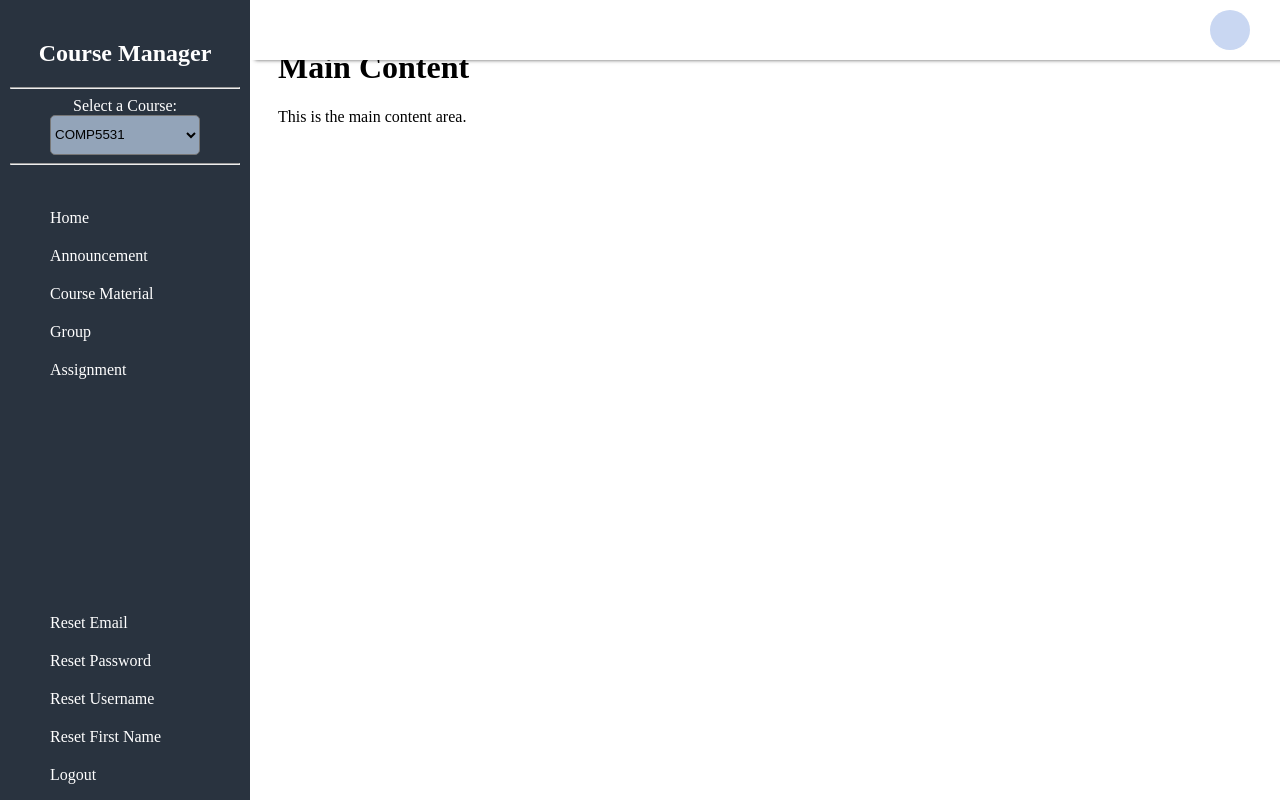
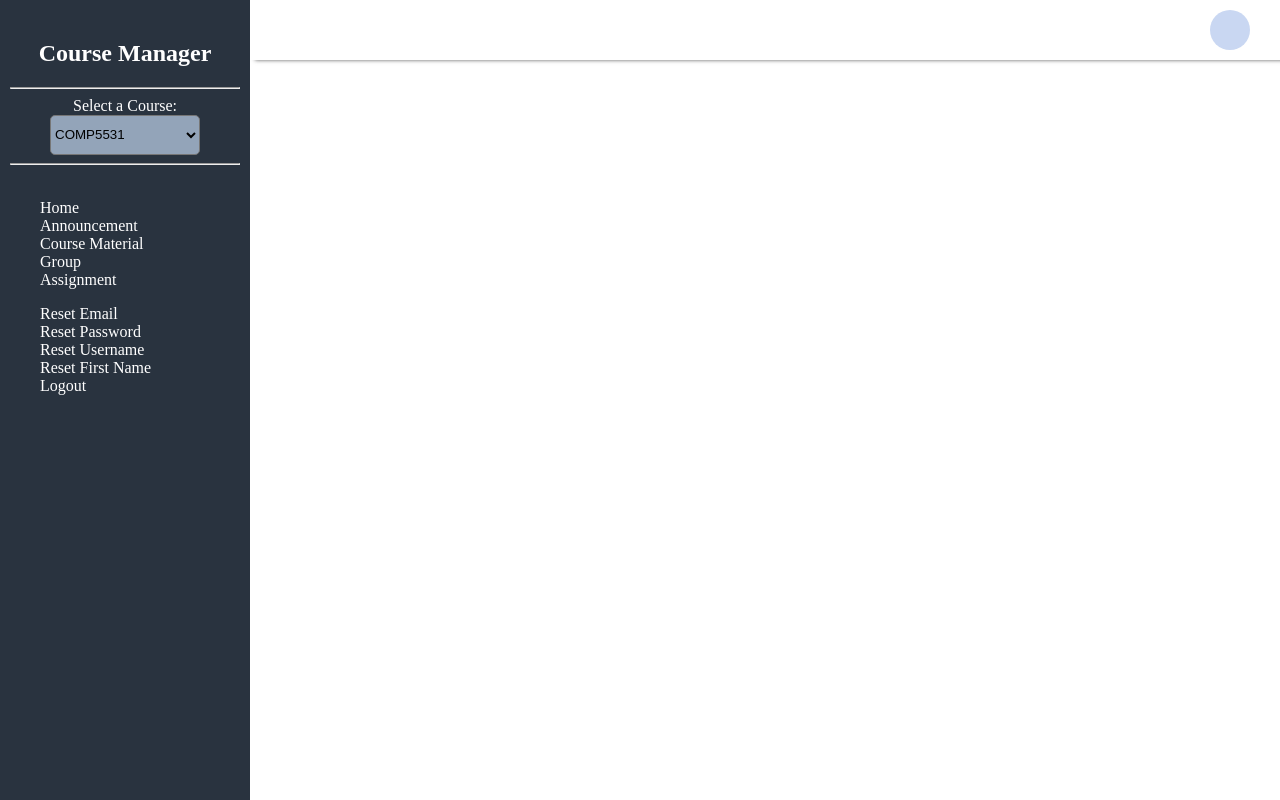
Before and after one commit to jessiemoszko/CrsMgr, a PHP site: page /student.php in a window 1280 px wide. Run offline with PHP 8.4, Linux system fonts and the light colour scheme; data that the repository does not hold is empty.

Commit message:
fix sidebar

```diff
--- a/sidebar.css
+++ b/sidebar.css
@@ -1,18 +1,5 @@
 body {
     color: black;
-}
-
-.side h2 {
-    color: white !important;
-    margin-left: 10px;
-    margin-right: 10px;
-
-}
-
-.side-ul ul {
-    padding-left: 0%;
-    font-size: 15px;
-    color: #CCD5E1;
 }
 
 
@@ -26,14 +13,13 @@
     padding-top: 10px;
 }
 
-
 .course-selection {
     color: white !important;
     padding: 10px;
     text-align: center;
 }
 
-.sidebar select {
+.course-selection select {
     width: 150px;
     height: 40px;
     left: 0px;
@@ -42,12 +28,26 @@
     border-radius: 5px
 }
 
-.sidebar li {
+.side h2 {
+    color: white !important;
+    margin-left: 10px;
+    margin-right: 10px;
+
+}
+
+ul.side-ul {
+    padding-left: 0%;
+    margin-left: 0px;
+    font-size: 15px;
+    color: #CCD5E1;
+}
+
+.side-ul li {
+    margin-left: 0px;
     list-style-type: none;
 }
 
 .sidebar a {
-    padding: 10px;
     display: block;
     color: white;
     text-decoration: none;
@@ -57,18 +57,3 @@
     background-color: #0A0D0F;
     border-radius: 10px;
 }
-
-.content {
-    margin-left: 250px; /* Adjust this value to match sidebar width */
-    padding: 20px;
-}
-
-.bottom {
-    width: 250px;
-    position: absolute;
-    bottom: 0;
-}
-
-.sidebar hr {
-    color: white;
-}
--- a/sidebar.php
+++ b/sidebar.php
@@ -1,6 +1,5 @@
 <!DOCTYPE html>
 <html lang="en">
-
 <head>
     <meta charset="UTF-8">
     <meta name="viewport" content="width=device-width, initial-scale=1.0">
@@ -8,7 +7,7 @@
     <link rel="preconnect" href="https://fonts.googleapis.com">
     <link rel="preconnect" href="https://fonts.gstatic.com" crossorigin>
     <link href="https://fonts.googleapis.com/css2?family=Karla:ital,wght@0,200..800;1,200..800&display=swap" rel="stylesheet">
-    <title>Student Dashboard</title>
+    <title>Sidebar</title>
 </head>
 
 <body>
@@ -25,7 +24,8 @@
         </select>
         <hr>
     </div>
-    <ul class="side-ul">
+    <div class="side-ul" >
+    <ul>
         <li>
             <a href="index.php">Home</a>
         </li>
@@ -42,7 +42,8 @@
             <a href="assignment.php">Assignment</a>
         </li>
     </ul>
-    <div>
+    </div>
+    <div class="side-ul">
         <ul class="bottom">
         <li>
             <a href="reset-email.php">Reset Email</a>
```
